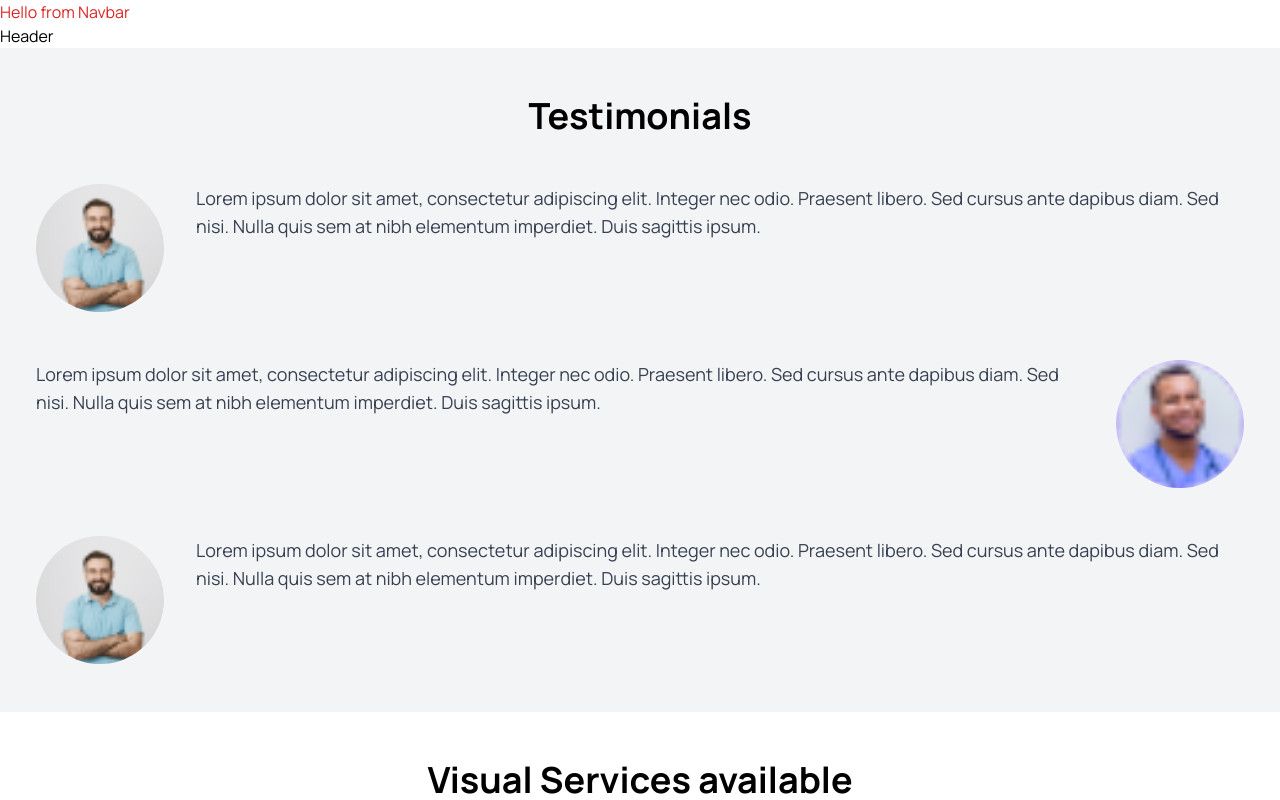
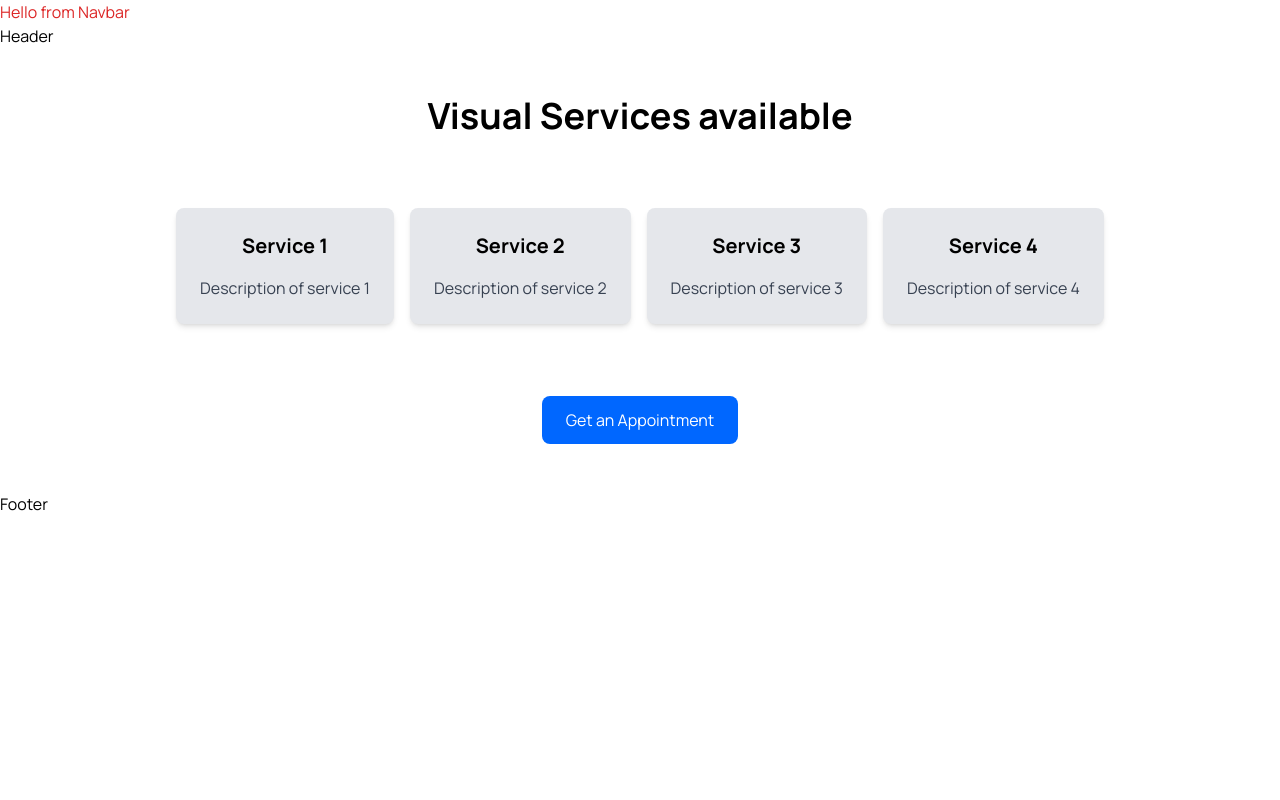
Before and after one commit to cgpakay/medibridge_frontend, a React (Vite) app: page /services in a window 1280 px wide. Shown: the top 800 px of the page. Built offline with nearby package versions, Linux system fonts and the light colour scheme; the HTML template or start-up script is replaced by a standard one.

Commit message:
ourservices testimonials

```diff
--- a/src/layout/Layout.jsx
+++ b/src/layout/Layout.jsx
@@ -2,16 +2,12 @@ import NavBar from "../components/NavBar";
 import Header from "../components/Header";
 import Footer from "../components/Footer";
 import Routers from "../routes/Routers";
-import Testimonials from "../components/Testimonials";
-import OurServices from "../components/OurServices";
 
 const Layout = () => {
   return (
     <>
       <NavBar />
       <Header />
-      <Testimonials />
-      <OurServices />
       <main>
         <Routers />
       </main>
--- a/src/pages/Home.jsx
+++ b/src/pages/Home.jsx
@@ -1,7 +1,12 @@
 import React from "react";
+import Testimonials from "../components/Testimonials";
 
 const Home = () => {
-  return <div></div>;
+  return (
+    <div>
+      <Testimonials />
+    </div>
+  );
 };
 
 export default Home;
--- a/src/pages/Services.jsx
+++ b/src/pages/Services.jsx
@@ -1,7 +1,12 @@
 import React from "react";
+import OurServices from "../components/OurServices";
 
 const Services = () => {
-  return <div></div>;
+  return (
+    <div>
+      <OurServices />
+    </div>
+  );
 };
 
 export default Services;
```
